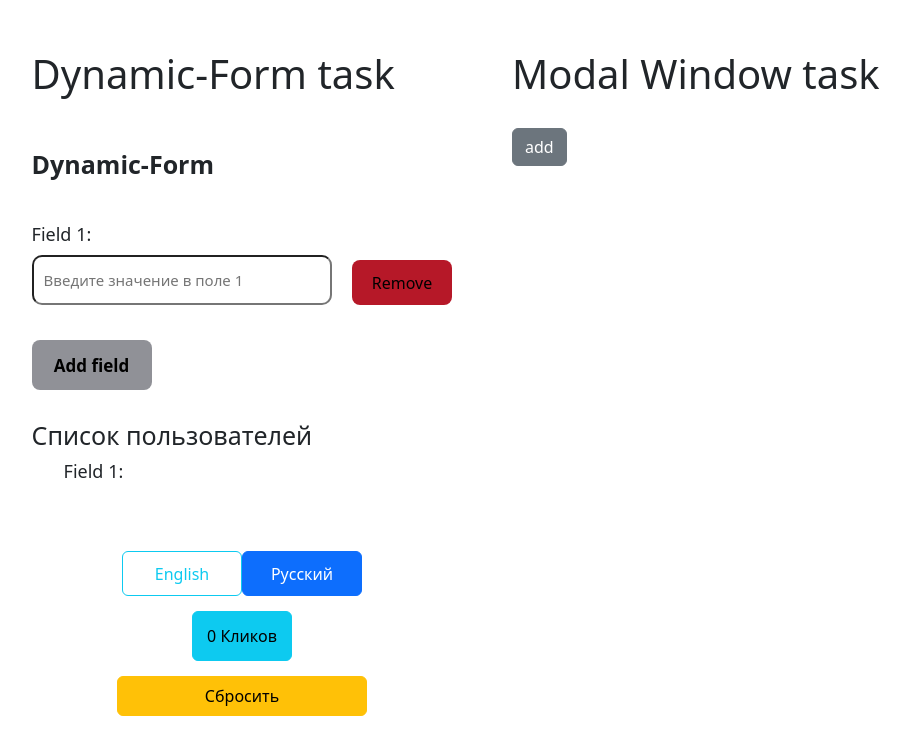
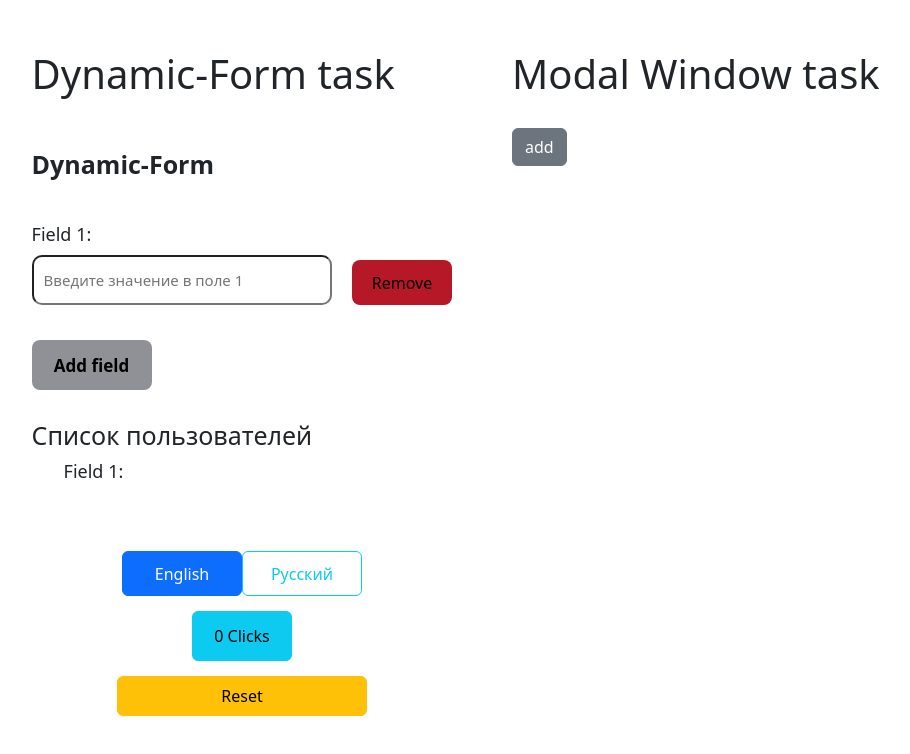
Before and after one commit to aesthet1ccc/Hexlet_trials_React, a React (Vite) app: page / in a window 1280 px wide. Shown: the top 754 px of the page, without its empty margins (178-1088 px from the left). Built offline with nearby package versions, Linux system fonts and the light colour scheme.

Commit message:
The IsSelected state has been deleted. The name of the English language has been changed from eng to en. Added the ability to use more than 2 languages.

```diff
--- a/src/components/Counter/Counter.tsx
+++ b/src/components/Counter/Counter.tsx
@@ -5,16 +5,15 @@ import Button from 'react-bootstrap/Button';
 import { useState, FC } from 'react';
 import { useTranslation } from 'react-i18next';
 
+type languages = 'ru' | 'en';
+
 const Counter: FC = () => {
-  const [count, setCount] = useState<number>(0);
-  const [isSelected, setIsSelected] = useState<boolean>(false);
-
+  const [count, setCount] = useState(0);
   const { i18n, t } = useTranslation();
 
-  const ChangeLocalization = () => {
-    const switchLang = i18n.language === 'ru' ? 'eng' : 'ru';
-    setIsSelected(!isSelected);
-    i18n.changeLanguage(switchLang);
+  const ChangeLocalization = (lang: languages) => {
+    console.log(lang);
+    i18n.changeLanguage(lang);
   };
 
   const AddCountClicks = () => {
@@ -30,15 +29,15 @@ const Counter: FC = () => {
         <div className={styles.local_block}>
           <Button
             className={styles.button_switch_loc}
-            onClick={ChangeLocalization}
-            variant={isSelected ? 'primary' : 'outline-info'}
+            onClick={() => ChangeLocalization('en')}
+            variant={i18n.language === 'en' ? 'primary' : 'outline-info'}
           >
             English
           </Button>
           <Button
-            variant={!isSelected ? 'primary' : 'outline-info'}
+            variant={i18n.language === 'ru' ? 'primary' : 'outline-info'}
             className={styles.button_switch_loc}
-            onClick={ChangeLocalization}
+            onClick={() => ChangeLocalization('ru')}
           >
             Русский
           </Button>
--- a/src/configure/i18n.ts
+++ b/src/configure/i18n.ts
@@ -1,31 +1,18 @@
 import i18n from 'i18next';
 import { initReactI18next } from 'react-i18next';
 import ru from '../../public/locales/ru/translation.json';
-import eng from '../../public/locales/eng/translation.json';
-
-// const resources = {
-//   en: {
-//     translation: {
-//       'Welcome to React': 'Welcome to React and react-i18next',
-//     },
-//   },
-//   fr: {
-//     translation: {
-//       'Welcome to React': 'Bienvenue à React et react-i18next',
-//     },
-//   },
-// };
+import en from '../../public/locales/en/translation.json';
 
 i18n.use(initReactI18next).init({
   resources: {
     ru: {
       translation: ru,
     },
-    eng: {
-      translation: eng,
+    en: {
+      translation: en,
     },
   },
-  lng: 'ru',
+  lng: 'en',
 });
 
 export default i18n;
```
Also changed, not shown: public/locales/en/translation.json (renamed from public/locales/eng/translation.json).
